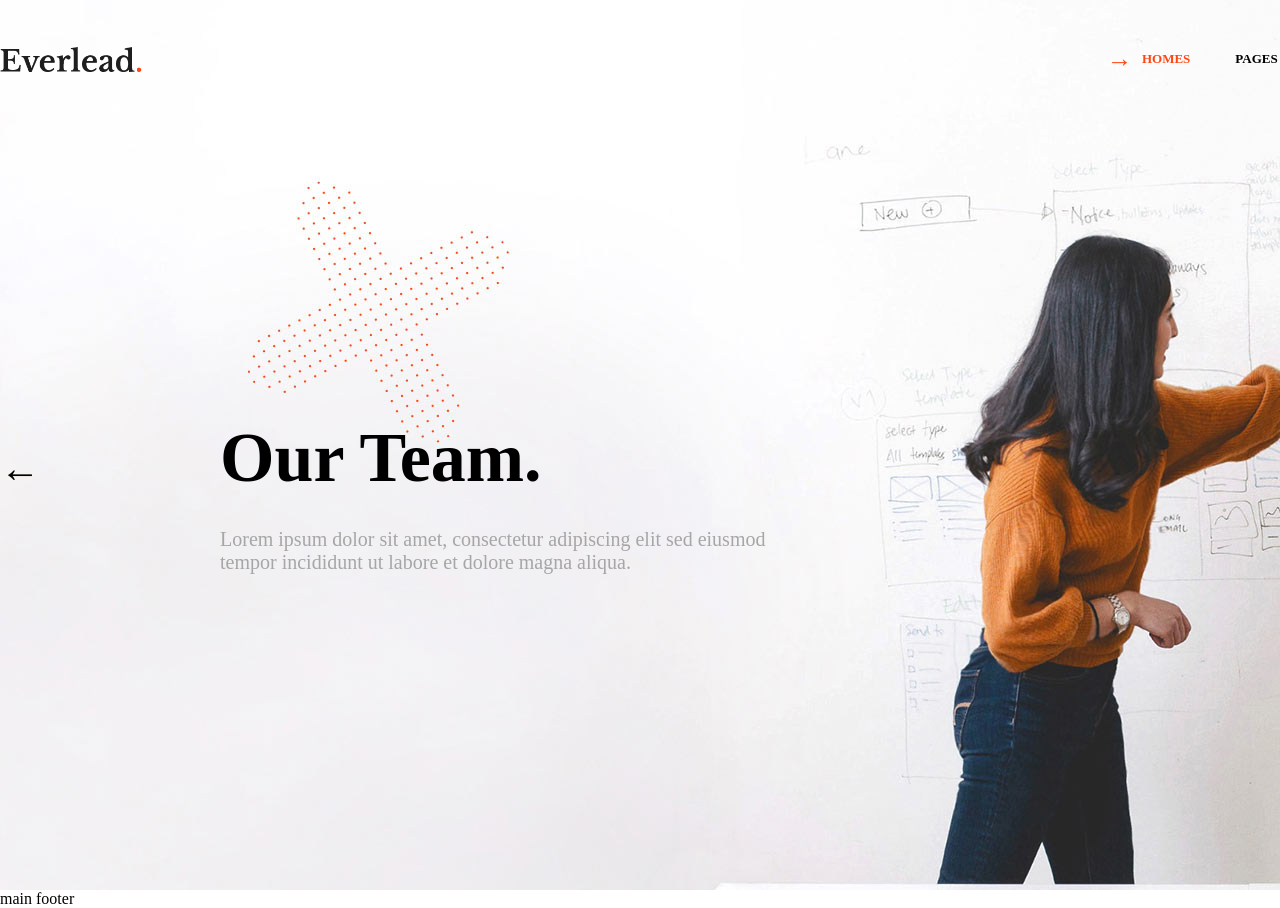
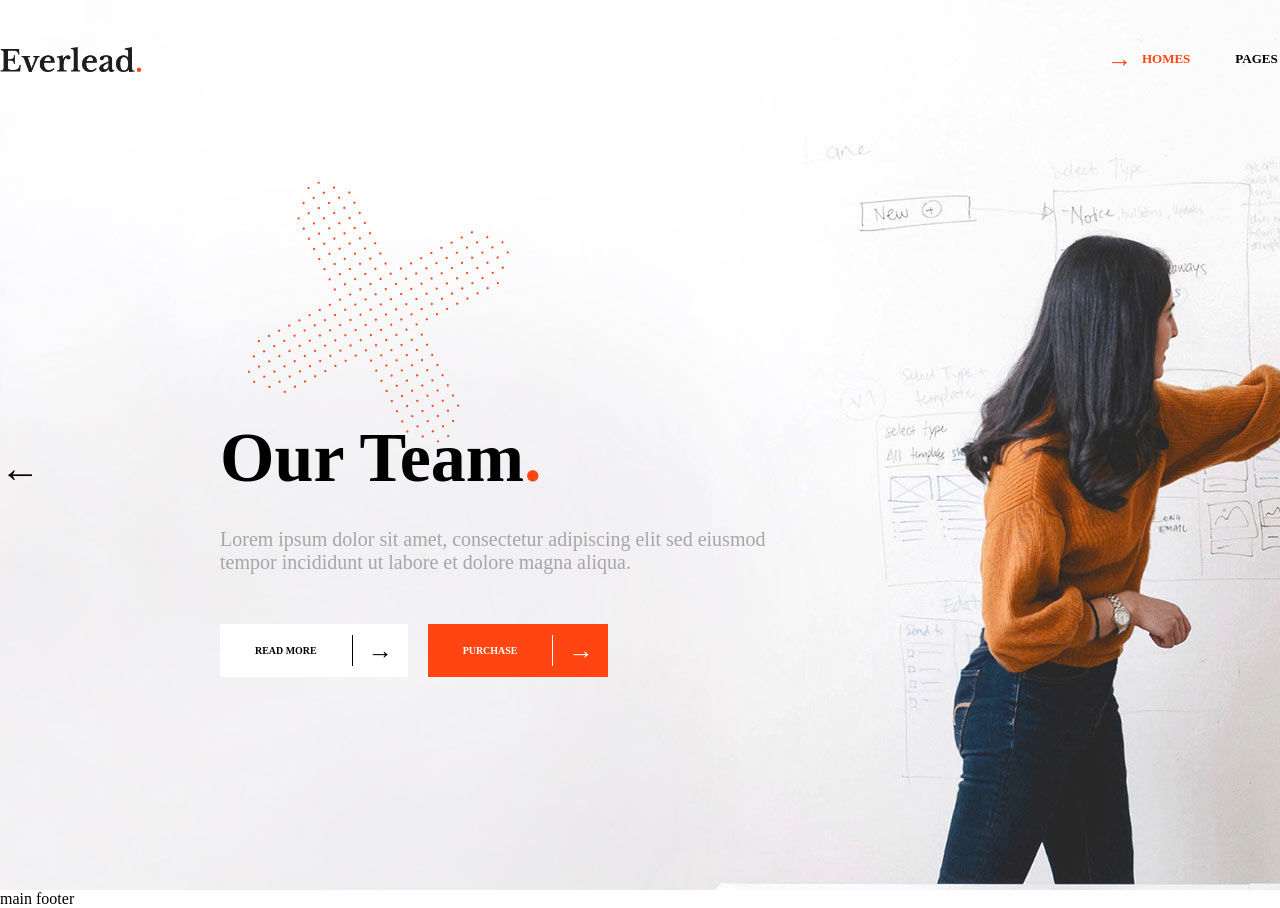
Before and after one commit to dieromeo/proj-html-vuejs, a Vue app: page / in a window 1280 px wide. Shown: the top 908 px of the page. Built offline with nearby package versions, Linux system fonts and the light colour scheme.

Commit message:
feat: header

```diff
--- a/src/components/Header/HeaderPreview.vue
+++ b/src/components/Header/HeaderPreview.vue
@@ -1,14 +1,27 @@
 <script>
+import MainButton from '../MainButton.vue';
 export default {
     name: 'HeaderPreview',
-    props: ['titolo', 'contenuto']
+    props: ['titolo', 'contenuto'],
+    components: { MainButton },
+    data() {
+        return {
+            firstButton: 'Read more',
+            secondButton: 'purchase'
+        }
+    }
+
 }
 </script>
 
 <template>
     <div class="info">
-        <h1>{{ titolo }}<span>.</span></h1>
+        <h1>{{ titolo }}<span class="dot">.</span></h1>
         <p>{{ contenuto }}</p>
+        <div class="buttons">
+            <MainButton :testoBottone="firstButton" />
+            <MainButton class="purchase" :testoBottone="secondButton" />
+        </div>
     </div>
 </template>
 
@@ -29,5 +42,16 @@ export default {
         margin-top: 30px;
         color: $text-secondary;
     }
+
+    .buttons {
+        display: flex;
+        gap: 20px;
+        margin-top: 50px;
+
+        .purchase {
+            color: $white;
+            background-color: $secondary-color;
+        }
+    }
 }
 </style>
--- /dev/null
+++ b/src/components/MainButton.vue
@@ -0,0 +1,42 @@
+<script>
+import SmallRightArrow from './SmallRightArrow.vue'
+
+export default {
+    name: 'MainButton',
+    props: ['testoBottone'],
+    components: { SmallRightArrow }
+}
+</script>
+
+<template>
+    <button>
+        <div class="button-text">
+            <h5>{{ testoBottone.toUpperCase() }}</h5>
+        </div>
+        <div class="arrow">
+            <SmallRightArrow />
+        </div>
+    </button>
+</template>
+
+<style lang="scss" scoped>
+@use '../style/partials/variables' as *;
+
+button {
+    display: flex;
+    align-items: center;
+    padding: 11px 0;
+    background-color: $white;
+    font-size: 12px;
+    cursor: pointer;
+
+    div.button-text {
+        padding: 10px 35px;
+        border-right: 1px solid currentColor;
+    }
+
+    .arrow {
+        padding: 0 15px;
+    }
+}
+</style>
--- a/src/style/partials/_common.scss
+++ b/src/style/partials/_common.scss
@@ -1,6 +1,8 @@
 /*************
 COMMON
 *************/
+@use './variables' as *;
+
 
 .big-container {
     width: 1765px;
@@ -18,3 +20,7 @@ a {
 button {
     all: unset;
 }
+
+.dot {
+    color: $secondary-color;
+}
--- a/src/style/partials/_variables.scss
+++ b/src/style/partials/_variables.scss
@@ -5,3 +5,4 @@ VARIABLES
 $text-main: #000000;
 $text-secondary: #A6A6A6;
 $secondary-color: #FF4612;
+$white: #fff;
```
